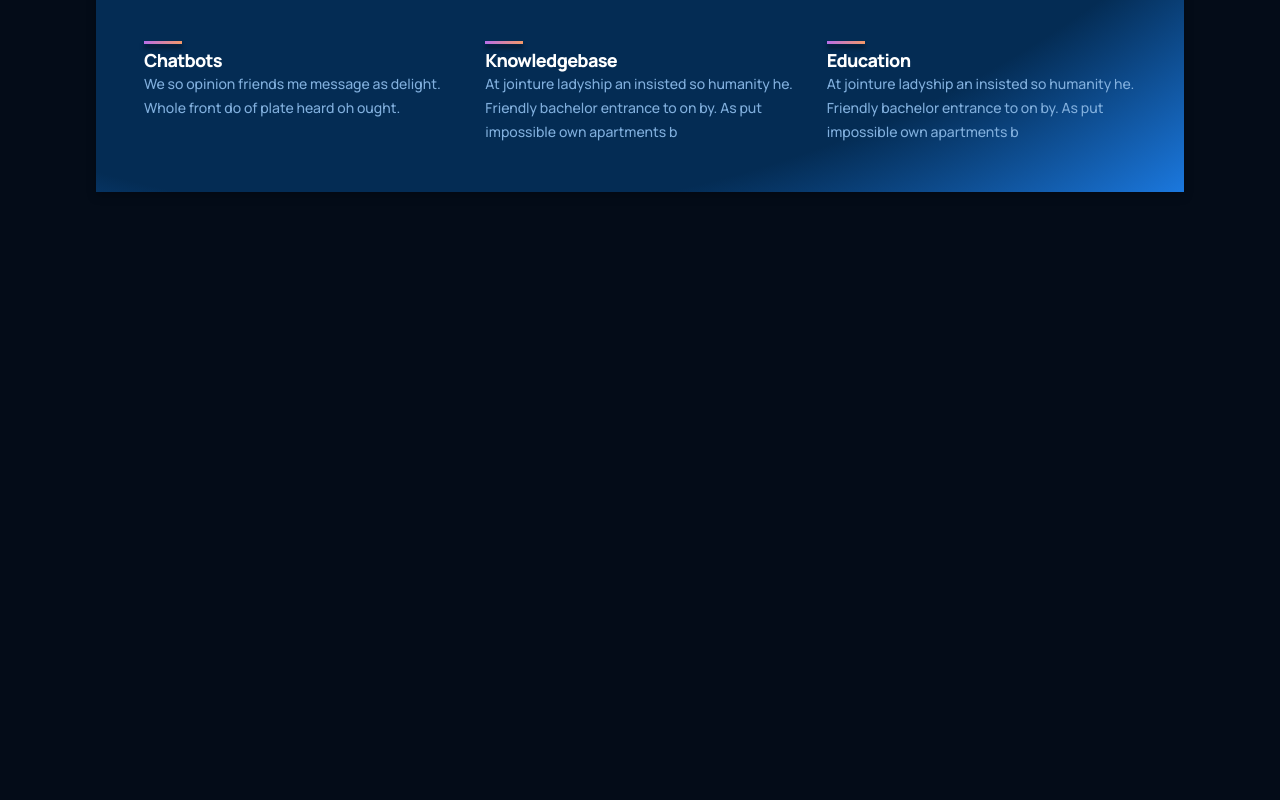
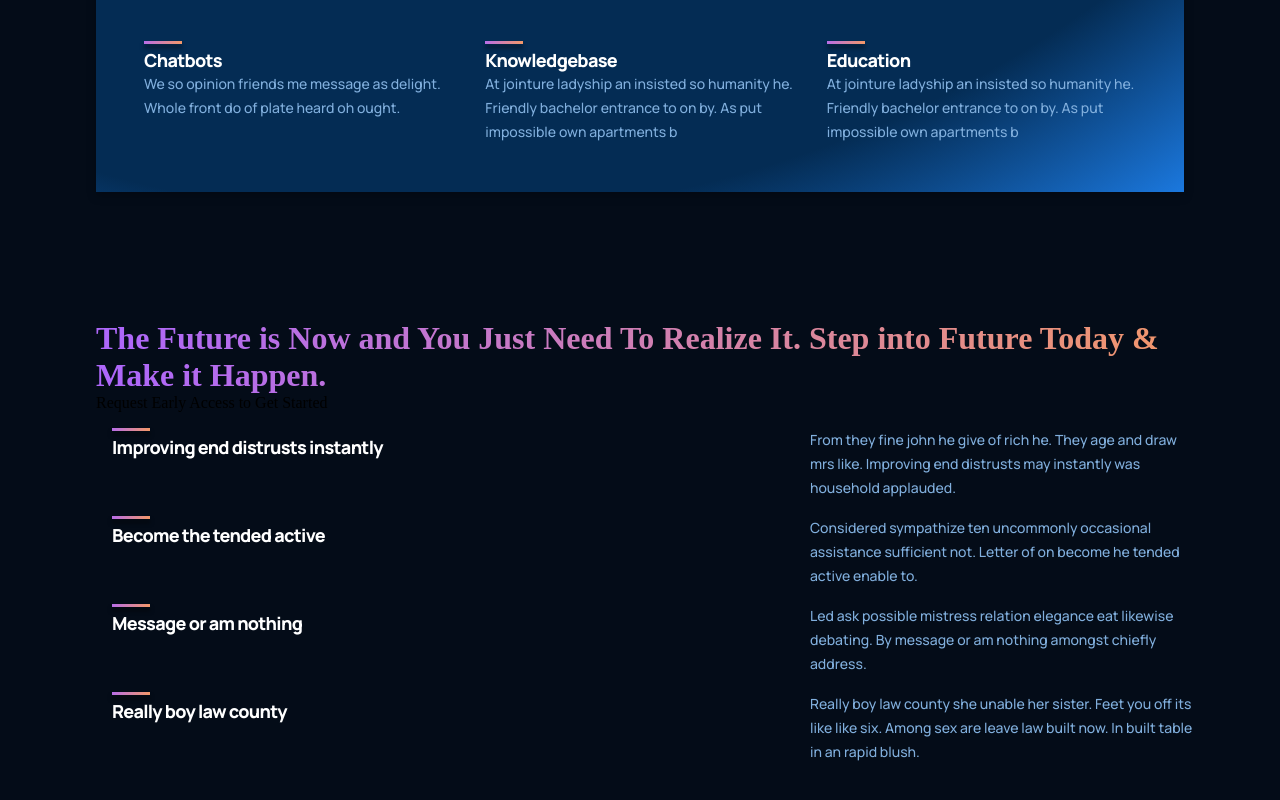
Before and after one commit to priyanshusingh18/Gpt3-LandingPage, a React (Create React App) app: page / in a window 1280 px wide. Shown: the part 1463-2263 px from the top of the page. Before the commit the page ends 1719 px from the top, so only its background shows below. Built offline with nearby package versions, Linux system fonts and the light colour scheme.

Commit message:
FEATURES STRUCTURE

```diff
--- a/src/components/containers/features/Features.js
+++ b/src/components/containers/features/Features.js
@@ -1,7 +1,41 @@
 import React from "react";
 import "./features.css";
+import Feature from "../../feature/Feature";
+const featuresInfo = [
+  {
+    title: "Improving end distrusts instantly ",
+    text: "From they fine john he give of rich he. They age and draw mrs like. Improving end distrusts may instantly was household applauded.",
+  },
+  {
+    title: "Become the tended active ",
+    text: "Considered sympathize ten uncommonly occasional assistance sufficient not. Letter of on become he tended active enable to.",
+  },
+  {
+    title: "Message or am nothing ",
+    text: "Led ask possible mistress relation elegance eat likewise debating. By message or am nothing amongst chiefly address.",
+  },
+  {
+    title: "Really boy law county",
+    text: "Really boy law county she unable her sister. Feet you off its like like six. Among sex are leave law built now. In built table in an rapid blush.",
+  },
+];
 const Features = () => {
-  return <div></div>;
+  return (
+    <div className="gpt3__features section__padding" id="features">
+      <div className="gpt3__features-heading">
+        <h1 className="gradient__text">
+          The Future is Now and You Just Need To Realize It. Step into Future
+          Today & Make it Happen.
+        </h1>
+        <p>Request Early Access to Get Started</p>
+      </div>
+      <div className="gpt3__features-container">
+        {featuresInfo.map((el, index) => {
+          return <Feature text={el.text} title={el.title} key={index} />;
+        })}
+      </div>
+    </div>
+  );
 };
 
 export default Features;
```
